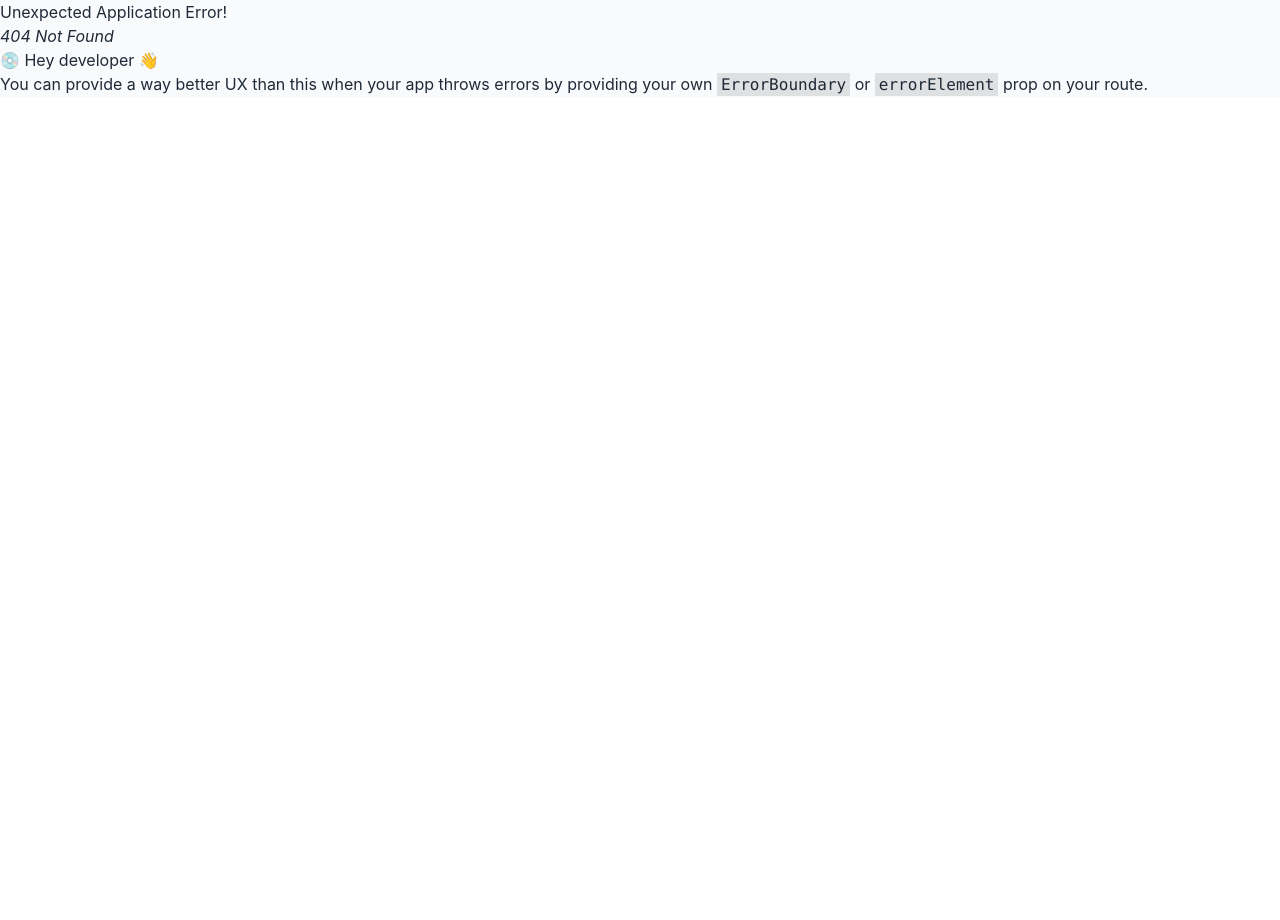
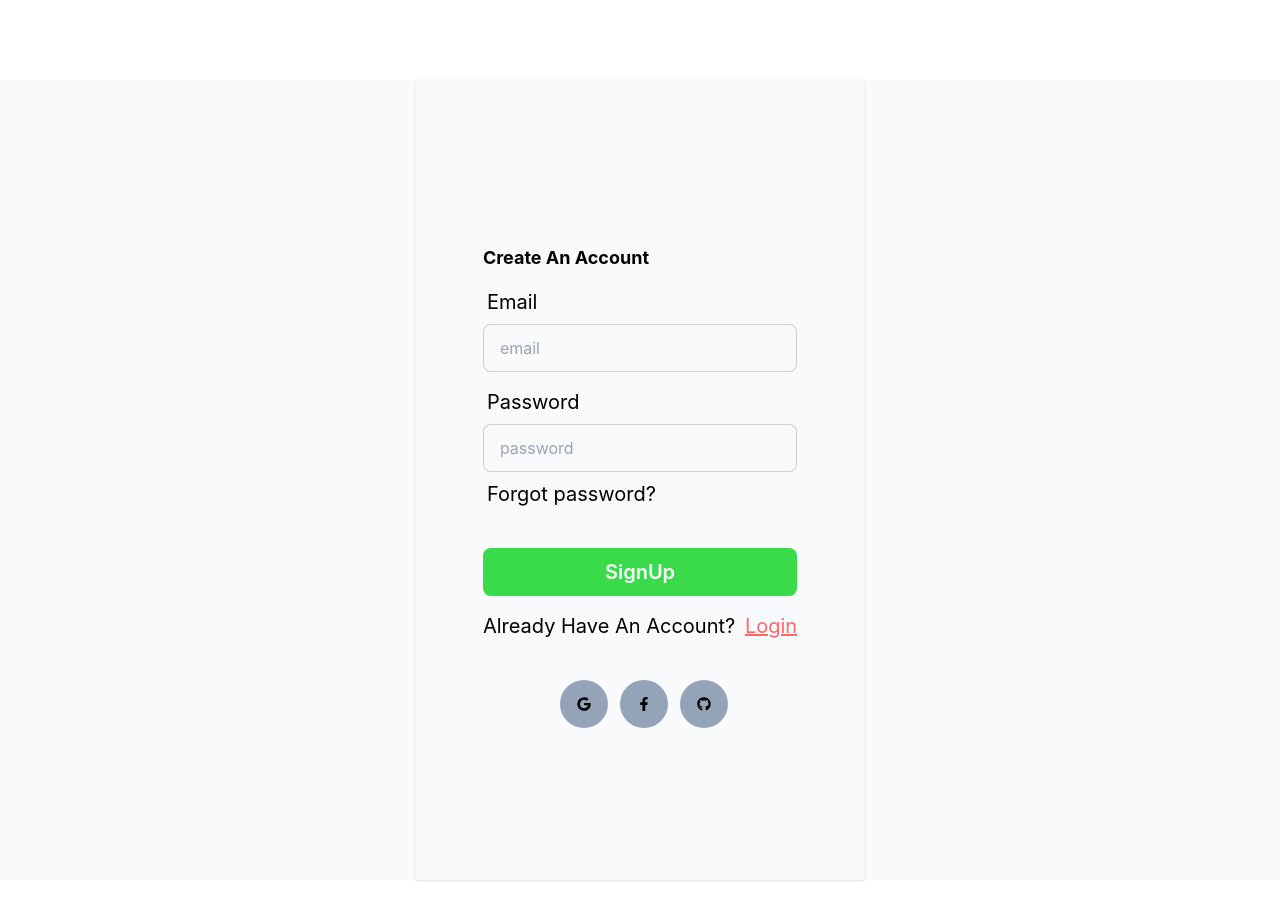
Before and after one commit to Joeeazy/food_finder, a React (Vite) app in the folder frontend/: page /signup in a window 1280 px wide. Before the commit this address had no page. Shown: the top 920 px of the page. Before the commit the page ends 800 px from the top, so only its background shows below. Built offline with nearby package versions, Linux system fonts and the light colour scheme.

Commit message:
Login Ui done SignUp Ui progress

```diff
--- a/frontend/package.json
+++ b/frontend/package.json
@@ -14,6 +14,7 @@
     "match-sorter": "^6.3.4",
     "react": "^18.2.0",
     "react-dom": "^18.2.0",
+    "react-hook-form": "^7.51.4",
     "react-icons": "^5.2.0",
     "react-router-dom": "^6.23.0",
     "react-slick": "^0.30.2",
--- /dev/null
+++ b/frontend/src/components/Modal.jsx
@@ -0,0 +1,97 @@
+import { FaFacebook, FaFacebookF, FaGithub, FaGoogle } from "react-icons/fa";
+import { Link } from "react-router-dom";
+import { useForm } from "react-hook-form";
+export default function Modal() {
+  const {
+    register,
+    handleSubmit,
+    formState: { errors },
+  } = useForm();
+
+  const onSubmit = (data) => console.log(data);
+  return (
+    <div>
+      {" "}
+      <dialog id="my_modal_5" className="modal modal-middle sm:modal-middle">
+        <div className="modal-box bg-gray-300">
+          <div className="modal-action mt-0 flex flex-col justify-center ">
+            <form
+              className="card-body"
+              method="dialog"
+              onSubmit={handleSubmit(onSubmit)}
+            >
+              <h3 className="font-bold text-lg text-black">Please Login</h3>
+              {/* email input */}
+              <div className="form-control">
+                <label className="label">
+                  <span className="label-text text-black text-xl">Email</span>
+                </label>
+                <input
+                  type="email"
+                  placeholder="email"
+                  className="input input-bordered bg-gray-50"
+                  required
+                  {...register("email")}
+                />
+              </div>
+              {/* passowrd input */}
+              <div className="form-control">
+                <label className="label">
+                  <span className="label-text text-black text-xl">
+                    Password
+                  </span>
+                </label>
+                <input
+                  type="password"
+                  placeholder="password"
+                  className="input input-bordered bg-gray-50"
+                  required
+                  {...register("password")}
+                />
+                <label className="label">
+                  <a
+                    href="#"
+                    className="label-text-alt link link-hover text-xl text-black"
+                  >
+                    Forgot password?
+                  </a>
+                </label>
+              </div>
+              {/* error text */}
+
+              {/* login button */}
+              <div className="form-control mt-6">
+                <input
+                  type="submit"
+                  value="Login"
+                  className="btn bg-green border-transparent text-xl hover:bg-slate-500 font-semibold text-white"
+                />
+              </div>
+              <p className=" text-center my-2 text-black text-xl">
+                Do Not Have An Account?{" "}
+                <Link className="text-red underline ml-1 text-xl" to="/signup">
+                  SignUp Now
+                </Link>
+              </p>
+            </form>
+
+            <div className="text-center space-x-3 mb-5">
+              <button className="btn btn-circle btn-outline border-transparent bg-slate-400 text-black hover:bg-green hover:text-white">
+                {" "}
+                <FaGoogle />
+              </button>
+              <button className="btn btn-circle btn-outline border-transparent bg-slate-400 text-black hover:bg-green hover:text-white">
+                {" "}
+                <FaFacebookF />
+              </button>
+              <button className="btn btn-circle btn-outline border-transparent bg-slate-400 text-black hover:bg-green hover:text-white">
+                {" "}
+                <FaGithub />
+              </button>
+            </div>
+          </div>
+        </div>
+      </dialog>
+    </div>
+  );
+}
--- a/frontend/src/components/Navbar.jsx
+++ b/frontend/src/components/Navbar.jsx
@@ -1,7 +1,8 @@
 import logo from "/logo.png";
-import { MdOutlineAddIcCall } from "react-icons/md";
+import { FaUser } from "react-icons/fa";
 import { useState } from "react";
 import { useEffect } from "react";
+import Modal from "./Modal";
 
 export default function Navbar() {
   const [isSticky, setIsSticky] = useState(false);
@@ -148,9 +149,15 @@ export default function Navbar() {
               <span className="badge badge-sm indicator-item">8</span>
             </div>
           </div>
-          <a className="button bg-green rounded-full px-8 py-3  text-white flex items-center gap-2">
-            <MdOutlineAddIcCall /> Contact
-          </a>
+          {/* Login dialog */}
+          <button
+            className="button bg-green rounded-full px-8 py-3  text-white flex items-center gap-2"
+            onClick={() => document.getElementById("my_modal_5").showModal()}
+          >
+            <FaUser /> Login
+          </button>
+
+          <Modal />
         </div>
       </div>
     </header>
--- /dev/null
+++ b/frontend/src/components/Signup.jsx
@@ -0,0 +1,97 @@
+import { FaFacebook, FaFacebookF, FaGithub, FaGoogle } from "react-icons/fa";
+import { Link } from "react-router-dom";
+import { useForm } from "react-hook-form";
+import Modal from "./Modal";
+
+export default function Signup() {
+  const {
+    register,
+    handleSubmit,
+    formState: { errors },
+  } = useForm();
+
+  const onSubmit = (data) => console.log(data);
+  return (
+    <div className="max-w-md bg-slate-50 h-screen shadow w-full mx-auto flex items-center justify-center my-20">
+      {" "}
+      <div className="modal-action mt-0 flex flex-col justify-center ">
+        <form
+          className="card-body"
+          method="dialog"
+          onSubmit={handleSubmit(onSubmit)}
+        >
+          <h3 className="font-bold text-lg text-black">Create An Account</h3>
+          {/* email input */}
+          <div className="form-control">
+            <label className="label">
+              <span className="label-text text-black text-xl">Email</span>
+            </label>
+            <input
+              type="email"
+              placeholder="email"
+              className="input input-bordered bg-gray-50"
+              required
+              {...register("email")}
+            />
+          </div>
+          {/* passowrd input */}
+          <div className="form-control">
+            <label className="label">
+              <span className="label-text text-black text-xl">Password</span>
+            </label>
+            <input
+              type="password"
+              placeholder="password"
+              className="input input-bordered bg-gray-50"
+              required
+              {...register("password")}
+            />
+            <label className="label">
+              <a
+                href="#"
+                className="label-text-alt link link-hover text-xl text-black"
+              >
+                Forgot password?
+              </a>
+            </label>
+          </div>
+          {/* error text */}
+
+          {/* SignUp button */}
+          <div className="form-control mt-6">
+            <input
+              type="submit"
+              value="SignUp"
+              className="btn bg-green border-transparent text-xl hover:bg-slate-500 font-semibold text-white"
+            />
+          </div>
+          <p className=" text-center my-2 text-black text-xl">
+            Already Have An Account?{" "}
+            <button
+              onClick={() => document.getElementById("my_modal_5").showModal()}
+              className="text-red underline ml-1 text-xl"
+            >
+              Login
+            </button>
+          </p>
+        </form>
+
+        <div className="text-center space-x-3 mb-5">
+          <button className="btn btn-circle btn-outline border-transparent bg-slate-400 text-black hover:bg-green hover:text-white">
+            {" "}
+            <FaGoogle />
+          </button>
+          <button className="btn btn-circle btn-outline border-transparent bg-slate-400 text-black hover:bg-green hover:text-white">
+            {" "}
+            <FaFacebookF />
+          </button>
+          <button className="btn btn-circle btn-outline border-transparent bg-slate-400 text-black hover:bg-green hover:text-white">
+            {" "}
+            <FaGithub />
+          </button>
+        </div>
+      </div>
+      <Modal />
+    </div>
+  );
+}
--- a/frontend/src/router/Router.jsx
+++ b/frontend/src/router/Router.jsx
@@ -1,4 +1,5 @@
 import { createBrowserRouter } from "react-router-dom";
+import Signup from "../components/Signup";
 import Main from "../layout/Main";
 import Home from "../pages/home/Home.jsx";
 import Menu from "../pages/shop/Menu";
@@ -18,6 +19,10 @@ const router = createBrowserRouter([
       },
     ],
   },
+  {
+    path: "/signup",
+    element: <Signup />,
+  },
 ]);
 
 export default router;
```
Also changed, not shown: 1 other file (tests, documents, lock files or other folders).
